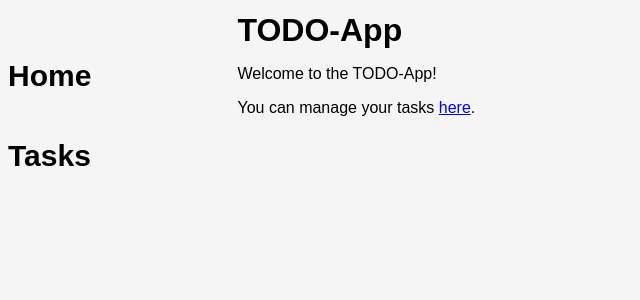
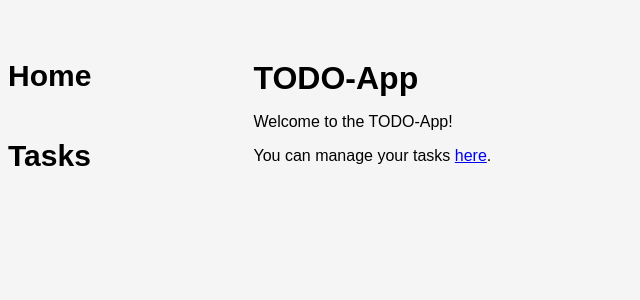
Before and after one commit to mmerklinger/todo-app, a Python web app: template todo_app/templates/index.html in a window 1280 px wide. Shown: the part 72-372 px from the top of the page, without its empty margins (0-640 px from the left). Run offline with Jinja, Linux system fonts and the light colour scheme; the template is opened without the code that fills it, so the values that code supplies are empty.

Commit message:
Adapt content margins and paddings to wireframes

```diff
--- a/todo_app/static/styles.css
+++ b/todo_app/static/styles.css
@@ -185,7 +185,8 @@ table, th, td {
     grid-row: 2;
     grid-column: 1 / 4;
     display: inline;
-    padding: 0.5em;
+    padding: 0.5rem;
+    padding-top: 3.5rem;
 }
 
 .footer {
@@ -273,14 +274,15 @@ table, th, td {
         grid-column: 1;
         display: inline !important;
         text-align: left;
-        padding-left: 0.5em;
+        padding-left: 0.5rem;
     }
 
     .content {
         grid-row: 2;
         grid-column: 2 / 12;
         display: inline !important;
-        padding: 0.5em;
+        padding: 1.5rem;
+        padding-top: 3.5rem;
     }
 
     .footer {
```
